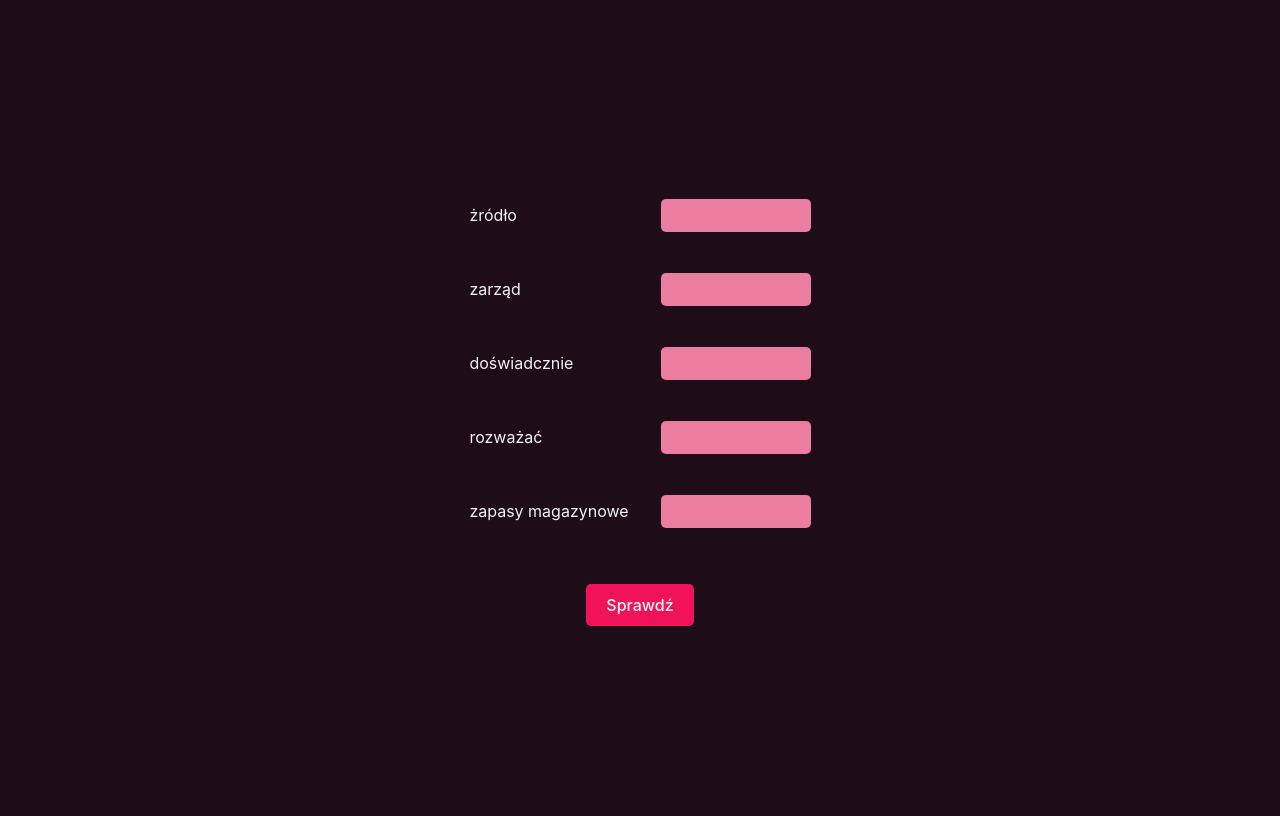
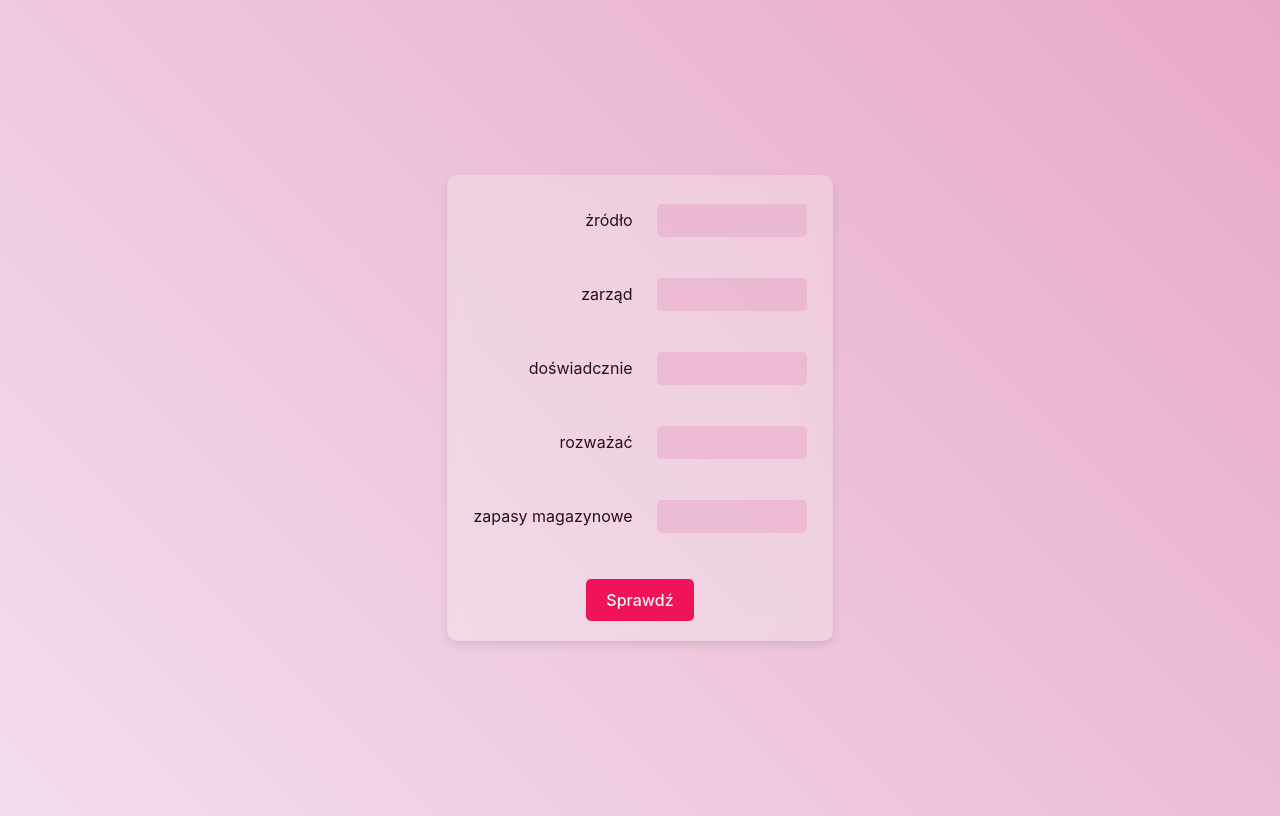
Before and after one commit to enowuigrek/pink-flamingo, a React (Vite) app: page / in a window 1280 px wide. Both pictures are taken after a click on the button "Przejdź do testu". Built offline with nearby package versions, Linux system fonts and the light colour scheme.

Commit message:
change to light colors, add container

```diff
--- a/src/App.css
+++ b/src/App.css
@@ -5,8 +5,17 @@
     text-align: center;
 }
 
+.main-container {
+    background-color: rgba(245, 245, 245, 0.3); /* Białe tło z 60% przezroczystością */
+    border-radius: 10px; /* Zaokrąglone rogi */
+    padding: 20px 26px; /* Odstępy wewnętrzne */
+    box-shadow: 0 4px 8px rgba(0, 0, 0, 0.1); /* Delikatny cień dla efektu "uniesienia" */
+    backdrop-filter: blur(10px); /* Efekt rozmycia dla tła */
+}
+
+
 .box {
-    margin-bottom: 24px;
+    margin-bottom: 14px;
     display: flex;
     flex-direction: column;
 }
@@ -15,20 +24,15 @@
     margin: 12px 0 36px 0;
     display: flex;
     height: 26px;
-    justify-content: space-between;
+    justify-content: end;
     align-items: center;
 }
 
 .word p {
-    text-align: left;
+    text-align: right;
 }
 
 .word span {
     position: absolute;
     transform: translate(-150px, 34px);
-    color: #ebbecc;
 }
-
-/* .read-the-docs {
-    color: #888;
-} */
--- a/src/App.jsx
+++ b/src/App.jsx
@@ -38,7 +38,7 @@ function App() {
     }
 
     return (
-        <>
+        <div className='main-container'>
             <div className='box'>
                 {answers.map((_, index) => (
                     <Word
@@ -52,7 +52,7 @@ function App() {
                 ))}
             </div>
             <CheckButton onCheck={checkAnswers} />
-        </>
+        </div>
     );
 }
 
--- a/src/components/Word.jsx
+++ b/src/components/Word.jsx
@@ -7,16 +7,15 @@ export function Word({ word, onAnswerChange, isCorrect }) {
     let feedbackMessage = '';
 
     if (isCorrect === true) {
-        inputStyle.backgroundColor = 'lightgreen';
-        inputStyle.color = '#242424';
+        // inputStyle.backgroundColor = '#8EFEA7';
+        // inputStyle.color = '#242424';
         feedbackMessage = 'Dobrze!';
     } else if (isCorrect === false) {
-        inputStyle.backgroundColor = 'lightcoral';
+        // inputStyle.backgroundColor = '#FF5D5D';
         feedbackMessage = `${word.en}`;
     }
 
     return (
-        <>
         <div className='word'>
             <p>{word.pl}</p>
             <div>
@@ -24,6 +23,5 @@ export function Word({ word, onAnswerChange, isCorrect }) {
                 <span className=''>{feedbackMessage}</span>
             </div>
         </div>
-        </>
     );
 }
--- a/src/index.css
+++ b/src/index.css
@@ -2,8 +2,10 @@
     font-family: Inter, system-ui, Avenir, Helvetica, Arial, sans-serif;
     line-height: 1.5;
     font-weight: 400;
-    background-color: #1e0d18;
-    color: #f3f3f3;
+    background: linear-gradient(45deg, #f3ddec, #e8a9c7);
+
+
+    color: #300c1b;
 
     font-synthesis: none;
     text-rendering: optimizeLegibility;
@@ -51,11 +53,12 @@ button:hover {
 
 input {
     border-radius: 5px;
-    background-color: #eb7ea0;
+    /* background-color: #fc99b8; */
+    background-color: #e8a9c78e;
     color: #191919;
     border: transparent;
     padding: 0 1em;
-    margin: 0 0 0 2em;
+    margin: 0 0 0 1.5em;
     font-size: 1em;
     font-weight: 500;
     font-family: inherit;
@@ -67,20 +70,3 @@ input {
 input:focus {
     outline: none;
 }
-
-input:focus {
-    color: #191919;
-}
-
-/* @media (prefers-color-scheme: light) {
-  :root {
-    color: #213547;
-    background-color: #ffffff;
-  }
-  a:hover {
-    color: #747bff;
-  }
-  button {
-    background-color: #f9f9f9;
-  }
-} */
```
Lines whose indentation alone changed are shown as unchanged.
